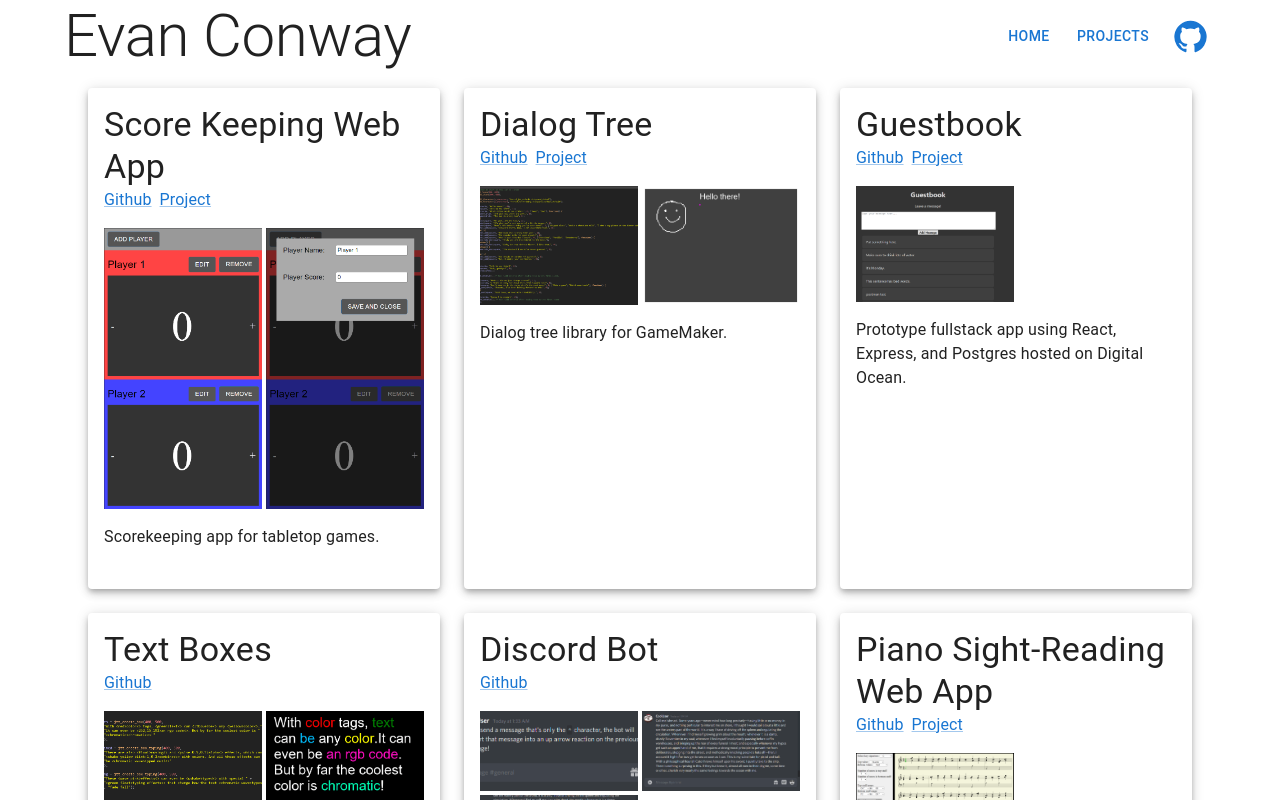
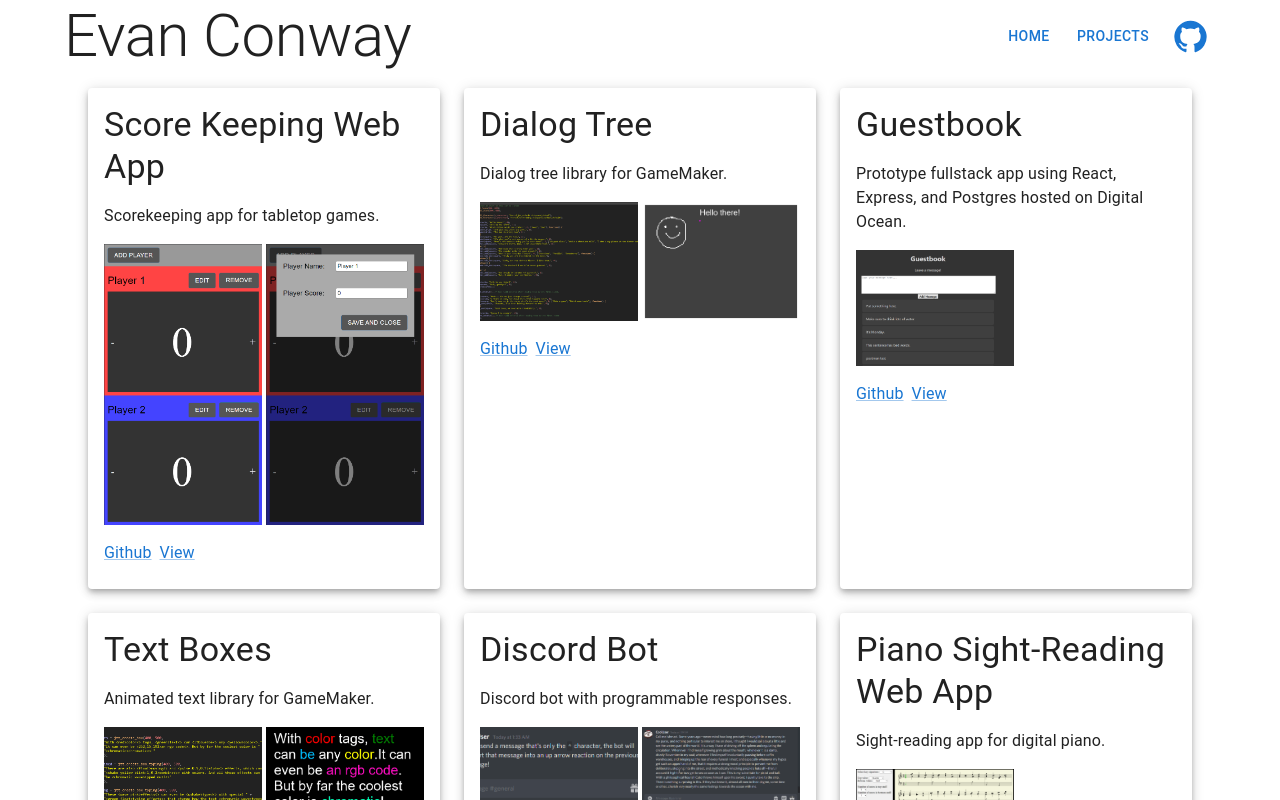
Before and after one commit to AceOfHeart5/evanconway, a React (Vite) app: page /#/projects in a window 1280 px wide. Both pictures are taken after a click on the button "PROJECTS". Shown: the top 800 px of the page. Built offline with nearby package versions, Linux system fonts and the light colour scheme.

Commit message:
change project card layout

```diff
--- a/src/components/Project.tsx
+++ b/src/components/Project.tsx
@@ -27,16 +27,16 @@ const Project = ({ title, linkGithub, linkProject, images, markdownFileName }: P
             <Card sx={{ height: "100%" }}>
                 <CardContent>
                     <Typography variant='h4'>{title}</Typography>
-                    <Stack direction="row">
-                        { linkGithub ? <Link href={linkGithub}>Github</Link> : null }
-                        { linkProject ? <Link href={linkProject}>Project</Link> : null }
-                    </Stack>
+                    <Markdown>{markdown}</Markdown>
                     { images === undefined ? null : <ImageList>
                         {images.map((img, i) => <ImageListItem key={i}>
                             <img src={img.imageLink} alt={img.altText}/>
                         </ImageListItem>)}
                     </ImageList> }
-                    <Markdown>{markdown}</Markdown>
+                    <Stack direction="row">
+                        { linkGithub ? <Link href={linkGithub}>Github</Link> : null }
+                        { linkProject ? <Link href={linkProject}>View</Link> : null }
+                    </Stack>
                 </CardContent>
             </Card>
         </Grid>
```
